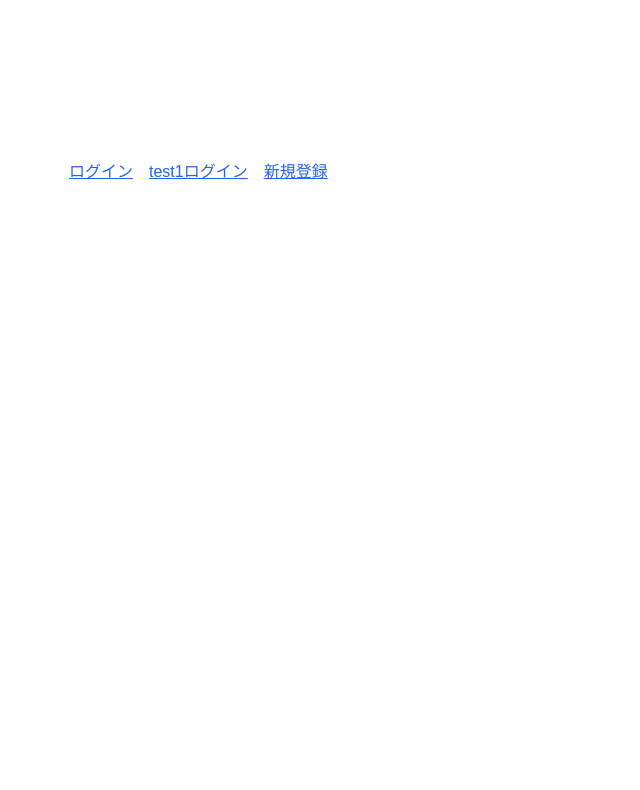
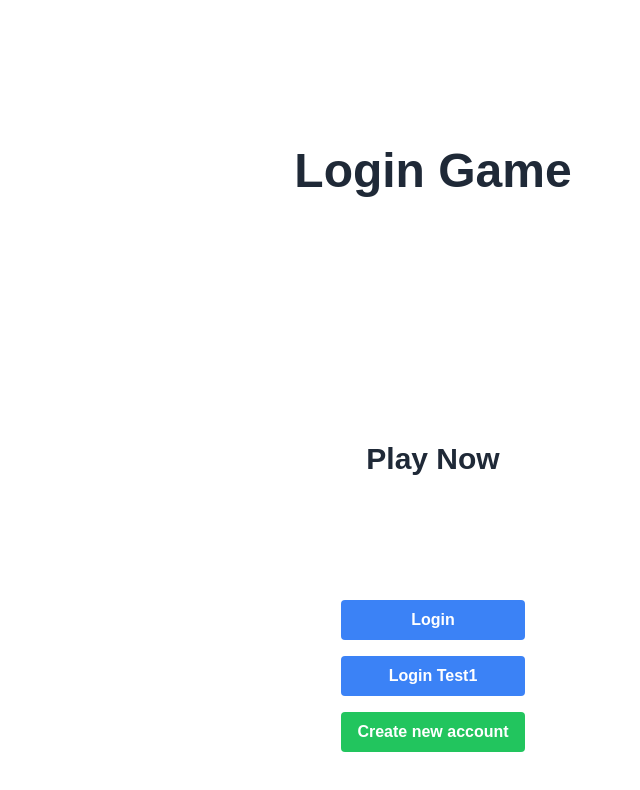
Before and after one commit to momoyama-tech/login-game, a Next.js app: page / in a window 1280 px wide. Shown: the top 790 px of the page, without its empty margins (207-847 px from the left). Built offline with nearby package versions, Linux system fonts and the light colour scheme.

Commit message:
トップページ, リザルトページのレイアウト修正

```diff
--- a/src/app/page.tsx
+++ b/src/app/page.tsx
@@ -2,28 +2,28 @@ import Link from "next/link";
 
 export default function TopPage() {
   return (
-    <main>
-      <h1 className="text-4xl mt-10 mb-20 text-center">Login Game</h1>
-      <div className="flex gap-4">
-        <Link
-          href="/login"
-          className="text-blue-600 visited:text-purple-600 underline"
-        >
-          ログイン
+    <div className="min-h-screen bg-white flex flex-col justify-between items-center p-6">
+      <div className="flex-grow flex items-center justify-center">
+        <h1 className="text-5xl font-bold text-gray-800">
+          Login Game
+        </h1>
+      </div>
+      <div className="flex-grow flex items-center justify-center">
+        <h1 className="text-3xl font-bold text-gray-800">
+          Play Now
+        </h1>
+      </div>
+      <div className="mb-6 space-y-4">
+        <Link href="/login" className="block w-full max-w-md mx-auto bg-blue-500 hover:bg-blue-700 text-white font-bold py-2 px-4 rounded text-center">
+          Login
         </Link>
-        <Link
-          href="/test"
-          className="text-blue-600 visited:text-purple-600 underline"
-        >
-          test1ログイン
+        <Link href="/test" className="block w-full max-w-md mx-auto bg-blue-500 hover:bg-blue-700 text-white font-bold py-2 px-4 rounded text-center">
+          Login Test1
         </Link>
-        <Link
-          href="/register"
-          className="text-blue-600 visited:text-purple-600 underline"
-        >
-          新規登録
+        <Link href="/register" className="block w-full max-w-md mx-auto bg-green-500 hover:bg-green-700 text-white font-bold py-2 px-4 rounded text-center">
+          Create new account
         </Link>
       </div>
-    </main>
+    </div>
   );
 }
--- a/src/app/result/page.tsx
+++ b/src/app/result/page.tsx
@@ -16,17 +16,21 @@ export default function ResultPage() {
   }, [startTime]);
 
   return (
-    <main className="min-h-screen bg-white flex flex-col justify-center items-center">
-      <h1 className="text-4xl mb-10 text-center text-gray-800">リザルト</h1>
-      <p className="text-2xl mb-8 text-gray-700">
-        ログイン所要時間: {(elapsedTime / 1000).toFixed(2)} 秒
-      </p>
-      <Link
-        href="/"
-        className="text-blue-600 hover:text-blue-800 underline text-lg"
-      >
-        ログアウトする
-      </Link>
-    </main>
+    <div className="min-h-screen bg-white flex flex-col justify-between items-center p-6">
+      <div className="flex flex-col flex-grow items-center justify-center space-y-6">
+        <h1 className="text-6xl font-bold text-gray-800">
+          Welcome
+        </h1>
+        <h2 className="text-3xl text-gray-700">
+          Time: {(elapsedTime / 1000).toFixed(2)} 秒
+        </h2>
+      </div>
+
+      <div className="mb-6 w-full max-w-md">
+        <Link href="/" className="block w-full bg-blue-500 hover:bg-blue-700 text-white font-bold py-2 px-4 rounded text-center">
+          Logout
+        </Link>
+      </div>
+    </div>
   );
 }
```
